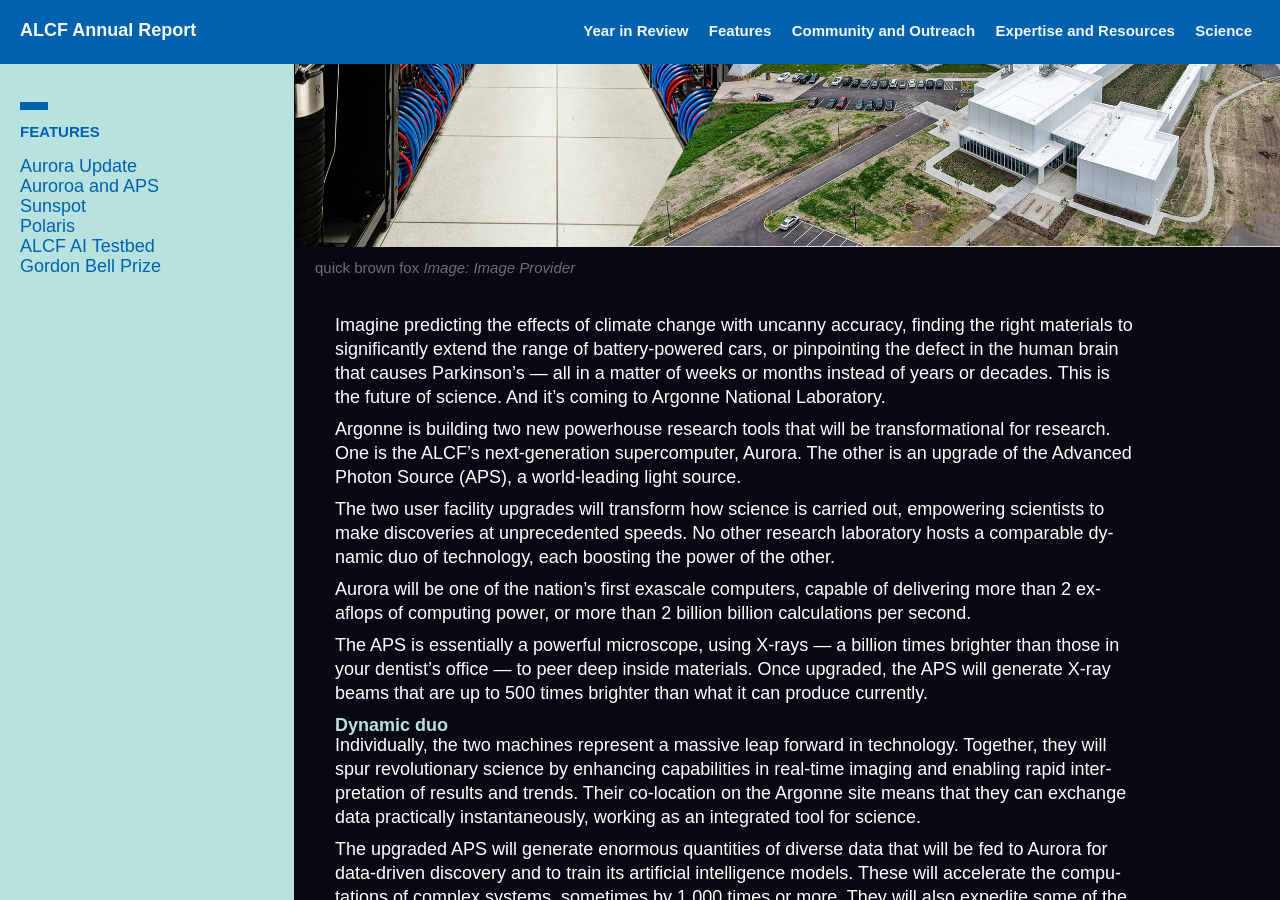
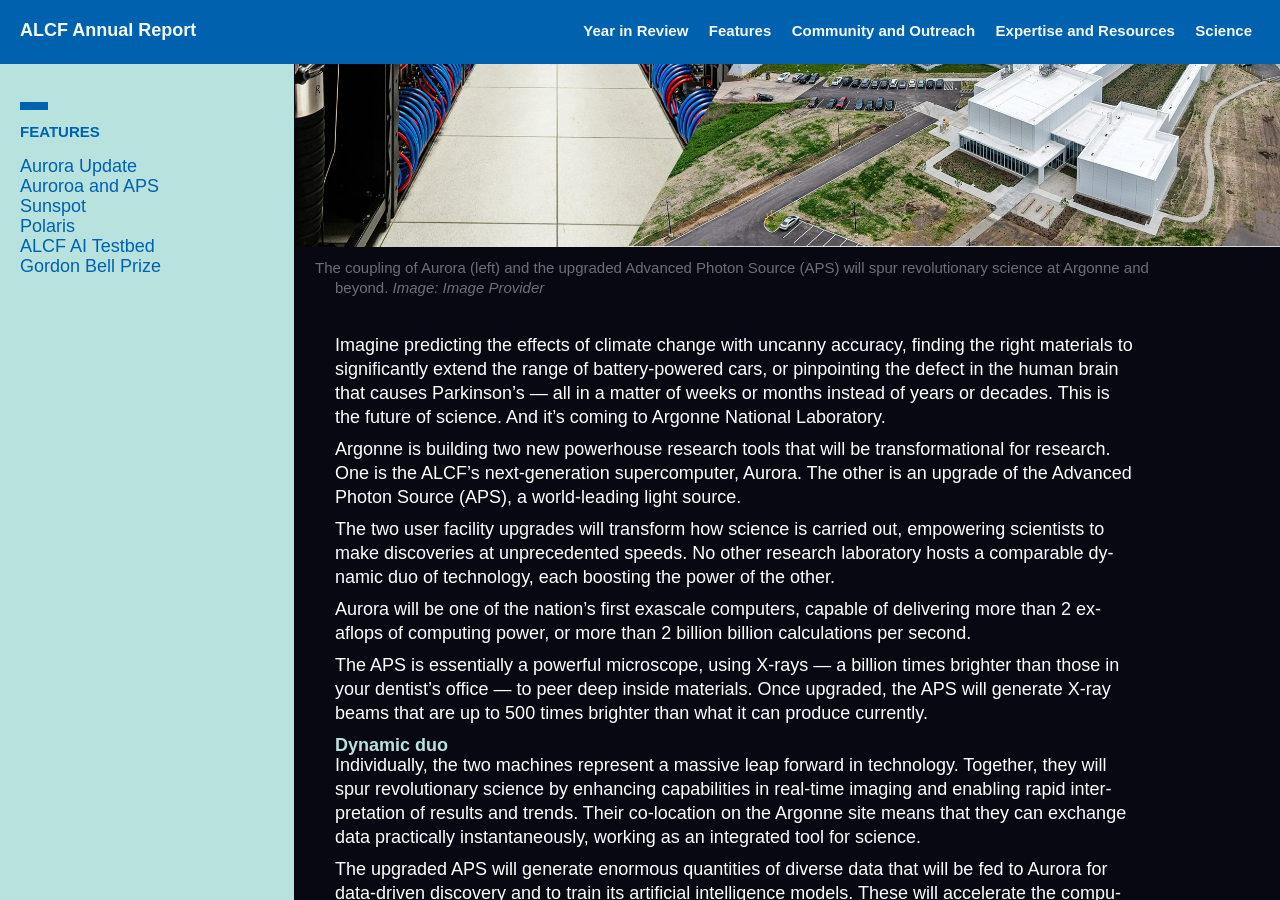
Before and after one commit to sbx-bnagle/ALCF-AR2022, a Jekyll site: the page built from 02_features/aurora-and-aps.md, in a window 1280 px wide and 900 px high, scrolled down 752 px. Built offline with Jekyll 4.4.1, drawn with Linux system fonts in a browser that asks for light colours; some web fonts are replaced.

Commit message:
added caption

```diff
--- a/02_features/aurora-and-aps.md
+++ b/02_features/aurora-and-aps.md
@@ -6,7 +6,7 @@ permalink: /features/aurora-and-aps
 
 title: Transforming science with Aurora and the upgraded Advanced Photon Source
 hero-img-source: Aurora+APS.jpg
-hero-img-caption: "quick brown fox"
+hero-img-caption: "The coupling of Aurora (left) and the upgraded Advanced Photon Source (APS) will spur revolutionary science at Argonne and beyond."
 hero-img-credit: "Image Provider"
 intro: "Together, ALCF’s Aurora supercomputer and the upgraded APS will form a scientific supermerger: The combined data collection and computing power will advance discovery time and unlock new science."
 ---
```
